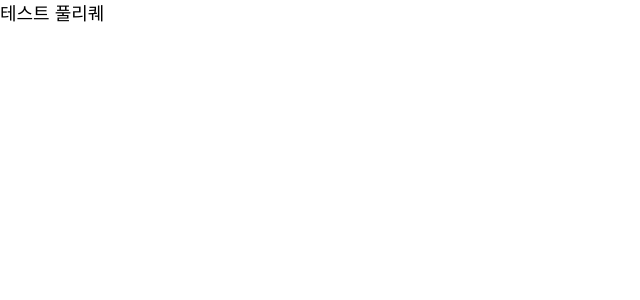
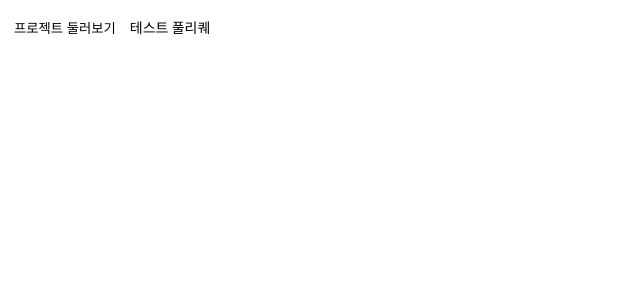
Before and after one commit to lemonlabdev/tumblbug_clone, a Next.js app: page / in a window 1280 px wide. Shown: the top 300 px of the page, without its empty margins (0-640 px from the left). Built offline with nearby package versions, Linux system fonts and the light colour scheme.

Commit message:
feat: HeaderTextButton.tsx

```diff
--- a/components/atoms/HeaderTextButton.tsx
+++ b/components/atoms/HeaderTextButton.tsx
@@ -1 +1,29 @@
-abcdef
+import React from 'react';
+import styled from 'styled-components';
+
+interface ContentProps {
+  children: React.ReactNode;
+}
+
+const TextButton = styled.button`
+  color: black;
+  background: transparent;
+  outline: none;
+  border: none;
+  line-height: 58px;
+  padding: 0px 14px;
+`;
+
+const Text = styled.span`
+  color: inherit;
+`;
+
+function HeaderTextButton(props) {
+  return (
+    <TextButton>
+      <Text>{props.children}</Text>
+    </TextButton>
+  );
+}
+
+export default HeaderTextButton;
--- a/pages/index.tsx
+++ b/pages/index.tsx
@@ -1,6 +1,7 @@
 import Head from 'next/head'
 import Link from 'next/link'
 import { GetStaticProps } from 'next'
+import HeaderTextButton from '../components/atoms/HeaderTextButton'
 
 interface HomeProsInterface {}
 
@@ -10,6 +11,7 @@ export default function Home() {
       <Head>
         <title>텀블벅 클론코딩</title>
       </Head>
+      <HeaderTextButton>프로젝트 둘러보기</HeaderTextButton>
       <span>테스트 풀리퀘</span>
       <div>{/*여기다 작성하기*/}</div>
     </div>
--- a/styles/global.css
+++ b/styles/global.css
@@ -1,11 +1,12 @@
+@import url('https://fonts.googleapis.com/css2?family=Noto+Sans+KR:wght@700&display=swap');
+
 html,
 body {
   padding: 0;
   margin: 0;
-  font-family: -apple-system, BlinkMacSystemFont, Segoe UI, Roboto, Oxygen,
-    Ubuntu, Cantarell, Fira Sans, Droid Sans, Helvetica Neue, sans-serif;
+  font-family: 'Noto Sans KR', sans-serif;
   line-height: 1.6;
-  font-size: 18px;
+  font-size: 14px;
 }
 
 * {
```
Also changed, not shown: 1 other file (tests, documents, lock files or other folders).
